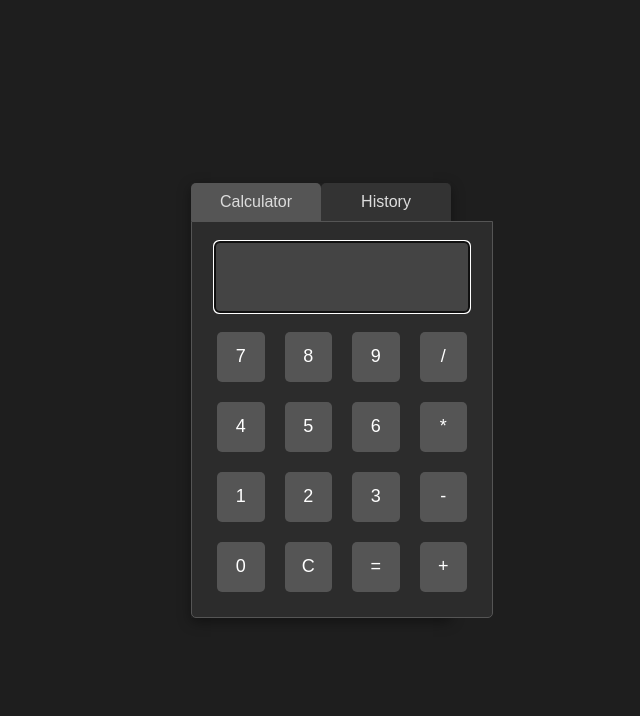
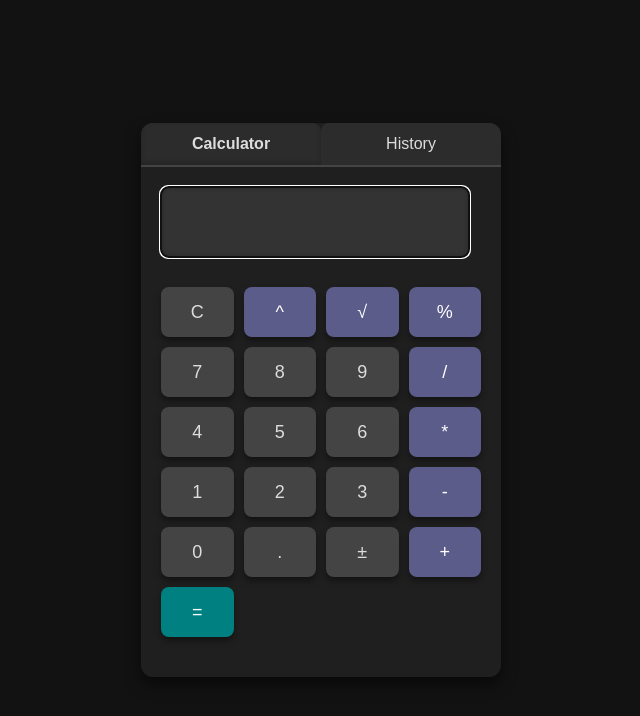
Before and after one commit to raulgaar/basic-calculator, a plain HTML site: page index.html in a window 1280 px wide. Shown: the whole page, without its empty margins (319-959 px from the left). Drawn offline with Linux system fonts and the light colour scheme.

Commit message:
se arregla diseño

```diff
--- a/index.html
+++ b/index.html
@@ -17,27 +17,35 @@
 
         <div id="calculator-tab" class="tab-content">
             <div class="calculator">
+                <span id="lastOperation" class="lastOperation"></span>
                 <input type="text" id="display" readonly autofocus>
-                <div class="buttons">
+                <div class="botones">
+                    <button onclick="clearDisplay()">C</button>
+                    <button onclick="operation('^')" class="operator">^</button>
+                    <button onclick="calculateSquareRoot()" class="operator">√</button>
+                    <button onclick="calculatePercentage()" class="operator">%</button>
+
                     <button onclick="appendNumber(7)">7</button>
                     <button onclick="appendNumber(8)">8</button>
                     <button onclick="appendNumber(9)">9</button>
-                    <button onclick="operation('/')">/</button>
+                    <button onclick="operation('/')" class="operator">/</button>
 
                     <button onclick="appendNumber(4)">4</button>
                     <button onclick="appendNumber(5)">5</button>
                     <button onclick="appendNumber(6)">6</button>
-                    <button onclick="operation('*')">*</button>
+                    <button onclick="operation('*')" class="operator">*</button>
 
                     <button onclick="appendNumber(1)">1</button>
                     <button onclick="appendNumber(2)">2</button>
                     <button onclick="appendNumber(3)">3</button>
-                    <button onclick="operation('-')">-</button>
+                    <button onclick="operation('-')" class="operator">-</button>
 
                     <button onclick="appendNumber(0)">0</button>
-                    <button onclick="clearDisplay()">C</button>
-                    <button onclick="calculate()">=</button>
-                    <button onclick="operation('+')">+</button>
+                    <button onclick="appendDecimal()">.</button>
+                    <button onclick="toggleSign()">±</button>
+                    <button onclick="operation('+')" class="operator">+</button>
+
+                    <button onclick="calculate()" class="equals">=</button>
                 </div>
             </div>
         </div>
--- a/script.js
+++ b/script.js
@@ -8,8 +8,11 @@ display.addEventListener("keydown", (e) => {
         appendNumber(e.key);
     } else if (e.key == "+" || e.key == "-" || e.key == "*" || e.key == "/") {
         operation(e.key);
-    }
-    else if (e.key == "Enter" || e.key == "=") {
+    } else if (e.key === ".") { // Decimal point
+        appendDecimal();
+    } else if (e.key === "^") { // Power
+        operation("^");
+    } else if (e.key == "Enter" || e.key == "=") {
         calculate();
     } else if (e.key === "Escape") { // Esc to clean
         clearDisplay();
@@ -24,7 +27,19 @@ function appendNumber(number) {
     display.value = currentValue;
 }
 
+function appendDecimal() {
+    if (!allowNextInput) clearDisplay(); // Reset display after a result
+    // Prevent multiple decimals
+    if (!currentValue.includes('.')) {
+        currentValue += currentValue === '' ? '0.' : '.';
+        display.value = currentValue;
+    }
+}
+
 function operation(op) {
+    if (currentValue === '' || isNaN(currentValue.slice(-1))) {
+        return;
+    }
     if (currentOperation) calculate(); //Calculate if there is an operation in course
     currentOperation = op;
     currentValue += ' ' + op + ' ';
@@ -33,18 +48,25 @@ function operation(op) {
 }
 
 function calculate() {
-    console.log(eval(currentValue));
     try {
         let calculation = currentValue;
-        let result = eval(currentValue);
-        display.value = result;
-        currentValue = result.toString();
+        if (currentValue.includes('^')) {
+            const [base, exponent] = currentValue.split(' ^ ');
+            const result = Math.pow(parseFloat(base), parseFloat(exponent));
+            display.value = parseFloat(result.toFixed(4));
+            currentValue = result.toString();
+            addToHistory(`${base} ^ ${exponent}`, result);
+        } else {
+            let result = parseFloat(eval(currentValue).toFixed(4));
+            display.value = result;
+            addToHistory(calculation, display.value);
+            currentValue = result.toString();
+        }
         currentOperation = "";
-        addToHistory(calculation, result);
     } catch (error) {
         display.value = 'Error';
     }
-    allowNextInput = false; //Inhabilitates the entry after calculation
+    allowNextInput = false; //Disable further input until resets
 }
 
 function clearDisplay() {
@@ -59,14 +81,35 @@ function deleteLastEntry() {
     display.value = currentValue;
 }
 
+function calculatePercentage() {
+    if (currentValue) {
+        currentValue = (parseFloat(currentValue) / 100).toString();
+        display.value = parseFloat(currentValue).toString();
+        addToHistory(`${originalValue}%`, currentValue);
+    }
+}
+
+function calculateSquareRoot() {
+    if (currentValue) {
+        let originalValue = currentValue;
+        let result = Math.sqrt(parseFloat(currentValue));
+        currentValue = result.toFixed(4).toString();
+        display.value = currentValue;
+        addToHistory(`√${originalValue}`, result);
+    }
+}
+
 function addToHistory(calculation, result) {
     const history = document.getElementById("history");
 
     if (display.value === '') return;
 
     const li = document.createElement('li');
-    li.textContent = calculation + " = " + result;
+    let text = calculation + " = " + result;
+    li.textContent = text;
     history.appendChild(li);
+    let lastOperation = document.getElementById("lastOperation");
+    lastOperation.textContent = text;
 }
 
 function showTab(tab) {
@@ -88,3 +131,10 @@ function showTab(tab) {
         historyButton.classList.add('active-tab');
     }
 }
+
+function toggleSign() {
+    if (currentValue) {
+        currentValue = currentValue.startsWith('-') ? currentValue.slice(1) : '-' + currentValue;
+        display.value = currentValue;
+    }
+}
--- a/styles.css
+++ b/styles.css
@@ -5,50 +5,60 @@ body {
    justify-content: center;
    height: 100vh;
    margin: 0;
-    background-color: #1e1e1e;
+   background-color: #121212; /* Fondo oscuro */
 }
 
 .container {
-    width: 260px;
-    text-align: center;
+   width: 320px;
+   /* text-align: center; */
    display: flex;
    flex-direction: column;
-    align-items: left;
-    box-shadow: 0px 4px 12px rgba(0, 0, 0, 0.4);
+   align-items: center;
+   background-color: #1f1f1f; /* Fondo de la calculadora */
+   border-radius: 12px;
+   box-shadow: 0px 8px 15px rgba(0, 0, 0, 0.5);
+   overflow: hidden;
+   padding: 20px; /* Más espacio en los bordes */
+   padding-top: 0; /* Quitar espacio superior para que las pestañas se alineen */
 }
 
 .tabs {
    display: flex;
-    width: 100%;
-    justify-content: space-between;
+   width: calc(100% + 40px); /* Añadir espacio a los lados */
+   background-color: #1f1f1f; /* Fondo uniforme para las pestañas */
+   border-bottom: 2px solid #444; /* Línea que separa las pestañas del contenido */
+   margin: 0 10px; /* Espacio a los lados sin afectar el contenedor completo */
+   border-top-left-radius: 8px;
+   border-top-right-radius: 8px;
 }
 
 .tabs button {
    flex: 1;
-    padding: 10px 0;
+   padding: 12px 0;
    cursor: pointer;
    border: none;
-    background-color: #333;
+   background-color: #2c2c2c;
    color: #ddd;
-    border-radius: 5px 5px 0 0;
    font-size: 16px;
-    transition: background 0.3s;
+   transition: background 0.3s, color 0.3s;
+   border-top-left-radius: 8px;
+   border-top-right-radius: 8px;
 }
 
 .tabs button:hover {
-    background-color: #555;
+   background-color: #444;
 }
 
 .active-tab {
-    background-color: #555 !important;
+   background-color: #333;
    color: white;
+   font-weight: bold;
+   box-shadow: inset 0px -2px 5px rgba(0, 0, 0, 0.2);
 }
 
 .tab-content {
    width: 100%;
-    background-color: #2c2c2c;
-    border: 1px solid #555;
-    border-radius: 0 0 5px 5px;
+   background-color: #1f1f1f;
    padding: 20px;
    color: #e0e0e0;
 }
@@ -59,33 +69,63 @@ body {
    font-size: 24px;
    text-align: right;
    margin-bottom: 15px;
-    background-color: #444;
-    color: #e0e0e0;
+   background-color: #333;
+   color: #00ffcc;
    border: none;
-    border-radius: 5px;
+   border-radius: 8px;
    padding: 10px;
+   box-shadow: inset 0px 0px 5px rgba(0, 0, 0, 0.3);
 }
 
-.buttons {
+.botones {
    display: grid;
    grid-template-columns: repeat(4, 1fr);
    gap: 10px;
+   margin-top: 15px;
 }
 
-.buttons button {
+.botones button {
    height: 50px;
-    margin: 5px;
    font-size: 18px;
-    background-color: #555;
-    color: #fff;
+   background-color: #444;
+   color: #ddd;
    border: none;
-    border-radius: 5px;
+   border-radius: 8px;
    cursor: pointer;
-    transition: background 0.3s;
+   transition: background 0.3s, transform 0.1s;
+   box-shadow: 0px 4px 6px rgba(0, 0, 0, 0.4);
 }
 
-.buttons button:hover {
-    background-color: #333;
+.botones button:hover {
+   background-color: #555;
+   transform: translateY(-2px); /* Efecto de elevación al pasar el ratón */
+}
+
+/* Botones de operación con acento */
+.botones button.operator {
+   background-color: #5c5c8a; /* Color de acento */
+   color: white;
+}
+
+.botones button.operator:hover {
+   background-color: #6e6e99;
+}
+
+/* Botón igual con color distintivo */
+.botones button.equals {
+   background-color: #008080;
+   color: white;
+}
+
+.botones button.equals:hover {
+   background-color: #009999;
+}
+
+/* Estilos para el historial */
+#history-tab h3 {
+   color: #ddd;
+   margin-bottom: 15px;
+   font-size: 20px;
 }
 
 #history {
@@ -93,19 +133,20 @@ body {
    padding: 0;
    max-height: 200px;
    overflow-y: auto;
-    background-color: #2c2c2c;
+   background-color: #2a2a2a;
    border: 1px solid #444;
-    border-radius: 5px;
+   border-radius: 8px;
    padding: 10px;
    width: 100%;
    box-sizing: border-box;
 }
 
 #history li {
-    background-color: #444;
-    color: #e0e0e0;
+   background-color: #333;
+   color: #b2f0e6; /* Color de texto suave */
    padding: 8px;
    margin: 5px 0;
-    border-radius: 3px;
+   border-radius: 5px;
    font-size: 16px;
+   box-shadow: 0px 2px 4px rgba(0, 0, 0, 0.3);
 }
```
Also changed, not shown: 1 other file. Lines whose indentation alone changed are shown as unchanged.
